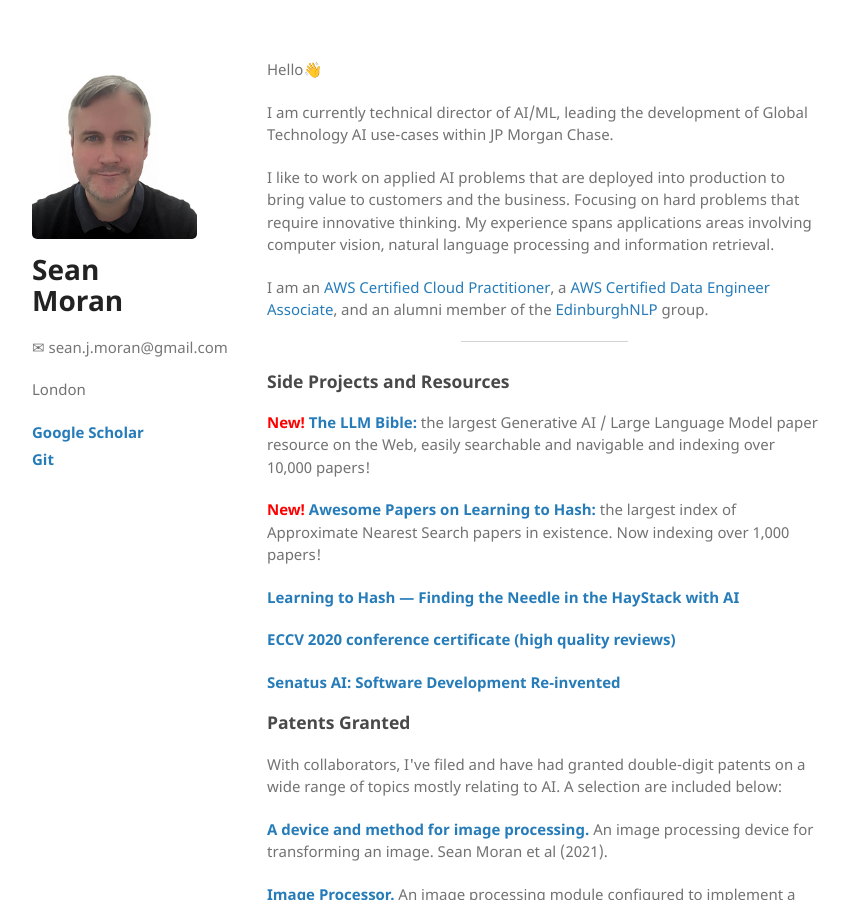
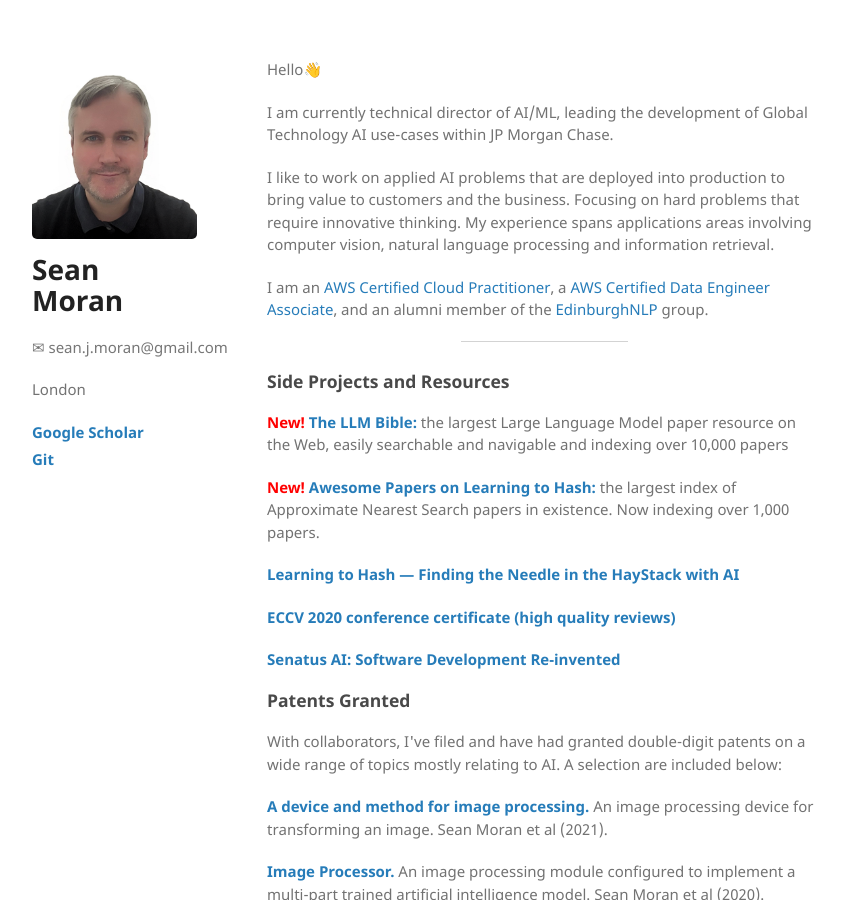
Before and after one commit to sjmoran/sjmoran.github.io, a Jekyll site: the page built from index.html, in a window 1280 px wide and 900 px high. Shown: the whole window, without its empty margins (26-875 px from the left). Built offline with Jekyll 4.4.1, drawn with Linux system fonts in a browser that asks for light colours.

Commit message:
Update index.html

```diff
--- a/index.html
+++ b/index.html
@@ -16,8 +16,8 @@ I am an <a target="_blank" href="https://www.credly.com/badges/5efe6984-20c8-422
 
 <h3 id="published-and-presented-work">Side Projects and Resources</h3>
 
-<p><strong><span style="color: red;">New!</span> <a target="_blank" href="https://llm-bible.github.io/">The LLM Bible:</a></strong> the largest Generative AI / Large Language Model paper resource on the Web, easily searchable and navigable and indexing over 10,000 papers!</p>
-<p><strong><span style="color: red;">New!</span> <a target="_blank" href="https://learning2hash.github.io">Awesome Papers on Learning to Hash:</a></strong> the largest index of Approximate Nearest Search papers in existence. Now indexing over 1,000 papers!</p>
+<p><strong><span style="color: red;">New!</span> <a target="_blank" href="https://llm-bible.github.io/">The LLM Bible:</a></strong> the largest Large Language Model paper resource on the Web, easily searchable and navigable and indexing over 10,000 papers</p>
+<p><strong><span style="color: red;">New!</span> <a target="_blank" href="https://learning2hash.github.io">Awesome Papers on Learning to Hash:</a></strong> the largest index of Approximate Nearest Search papers in existence. Now indexing over 1,000 papers.</p>
 <p><strong><a target="_blank" href="https://medium.com/@sean.j.moran/learning-to-hash-finding-the-needle-in-the-haystack-with-ai-24a15f85de0e">Learning to Hash — Finding the Needle in the HayStack with AI</a></strong></p>
 <p><strong><a target="_blank" href="./pdfs/eccv2020-reviewer-certificate.pdf">ECCV 2020 conference certificate (high quality reviews)</a></strong></p>
 <p><strong><a target="_blank" href="https://www.jpmorgan.com/technology/technology-blog/senatus-ai">Senatus AI: Software Development Re-invented </a></strong></p>
```
